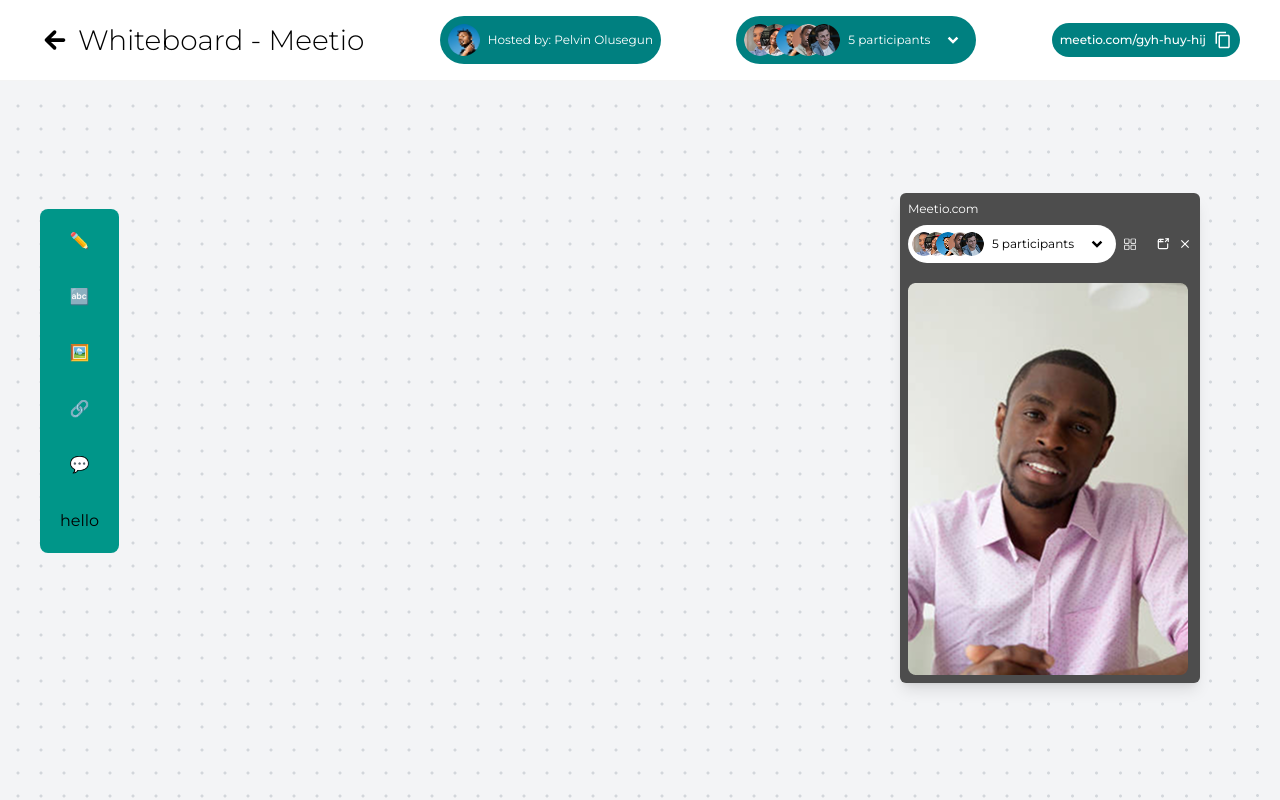
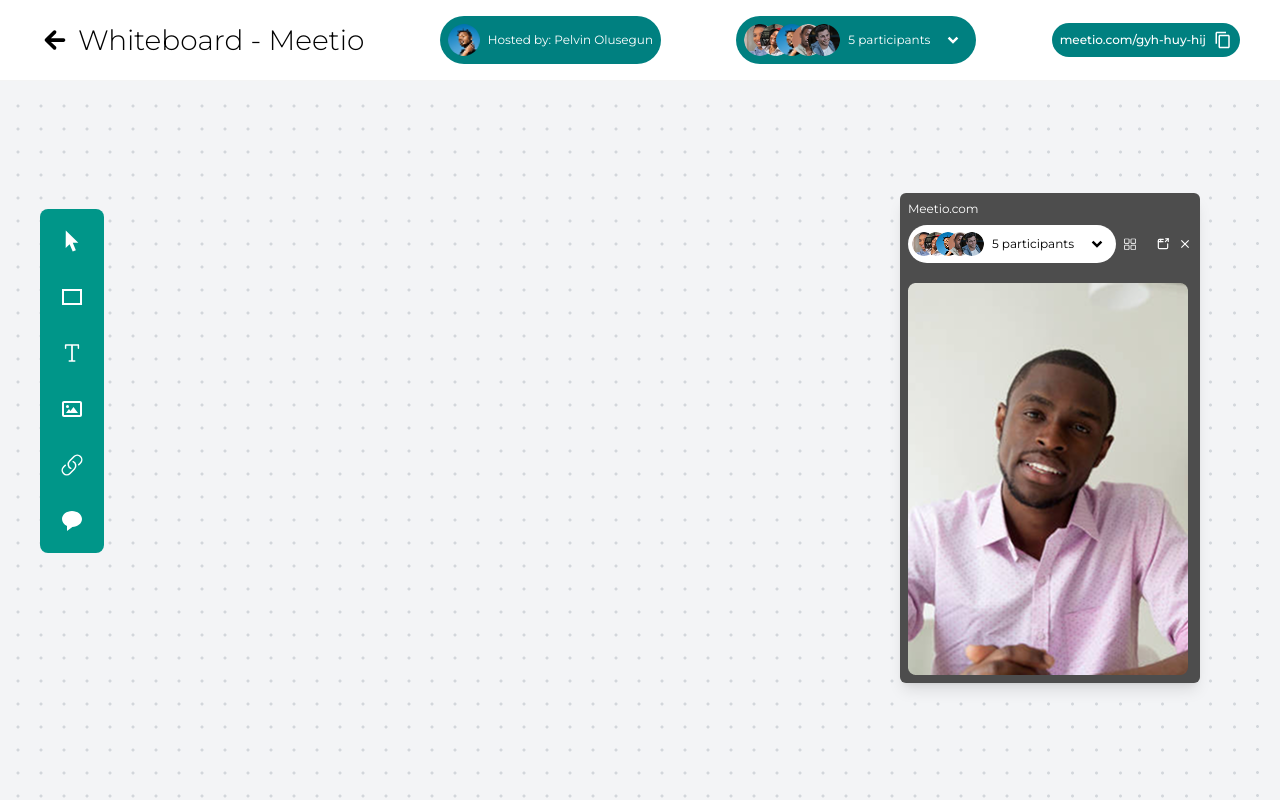
Before and after one commit to Faruqoloyede/meetio_meetings, a React (Vite) app: page /board in a window 1280 px wide. Shown: the top 800 px of the page. Built offline with nearby package versions, Linux system fonts and the light colour scheme.

Commit message:
added tools

```diff
--- a/package.json
+++ b/package.json
@@ -11,6 +11,7 @@
   },
   "dependencies": {
     "@tailwindcss/vite": "^4.0.7",
+    "fabric": "^6.6.1",
     "react": "^19.0.0",
     "react-dom": "^19.0.0",
     "react-icon": "^1.0.0",
--- a/src/components/whiteBoard/ToolBar.tsx
+++ b/src/components/whiteBoard/ToolBar.tsx
@@ -1,12 +1,19 @@
+import { MdOutlineRectangle } from "react-icons/md";
+import { GiArrowCursor } from "react-icons/gi";
+import { RxText } from "react-icons/rx";
+import { BiImage } from "react-icons/bi";
+import { HiOutlineLink } from "react-icons/hi2";
+import { BiSolidMessageRounded } from "react-icons/bi";
+
 const ToolBar = () => {
     return (
-      <div className="bg-teal-600 p-3 flex flex-col rounded-lg space-y-4 absolute top-32 z-40 left-10">
-        <button className="text-black p-2">✏️</button>
-        <button className="text-black p-2">🔤</button>
-        <button className="text-black p-2">🖼️</button>
-        <button className="text-black p-2">🔗</button>
-        <button className="text-black p-2">💬</button>
-        <button className="text-black p-2">hello</button>
+      <div className="bg-teal-600 p-3 flex flex-col items-center rounded-lg space-y-4 absolute top-32 z-40 left-10">
+        <button className="text-white text-2xl p-2"><GiArrowCursor /></button>
+        <button className="text-white text-2xl p-2"><MdOutlineRectangle /></button>
+        <button className="text-white text-2xl p-2"><RxText /></button>
+        <button className="text-white text-2xl p-2"><BiImage /></button>
+        <button className="text-white text-2xl p-2"><HiOutlineLink /></button>
+        <button className="text-white text-2xl p-2"><BiSolidMessageRounded /></button>
       </div>
     );
   };
```
Also changed, not shown: 1 other file (tests, documents, lock files or other folders).
